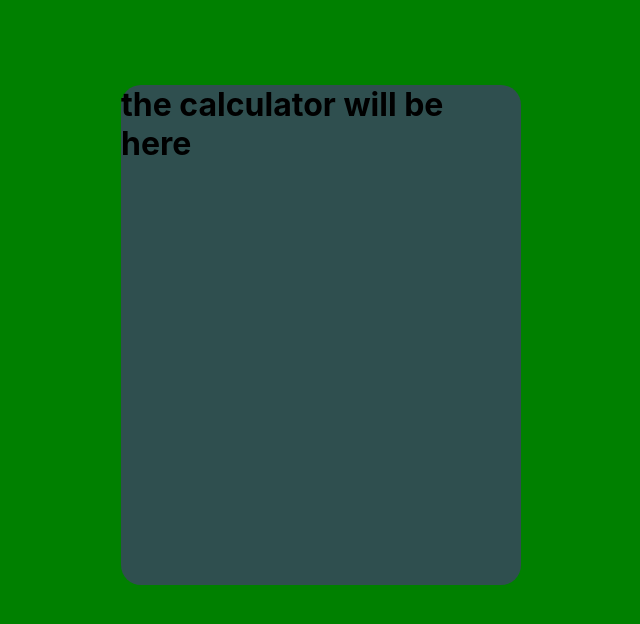
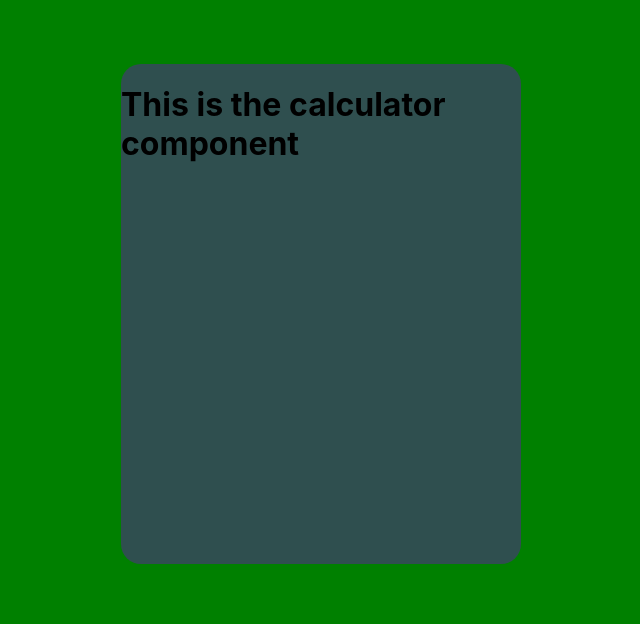
Before and after one commit to cedrikvonheiroth/learning-git, a React (Create React App) app in the folder calculator-react/: page / in a window 1280 px wide. Shown: the top 624 px of the page, without its empty margins (319-959 px from the left). Built offline with nearby package versions, Linux system fonts and the light colour scheme.

Commit message:
calc component

```diff
--- a/calculator-react/src/components/Calculator.js
+++ b/calculator-react/src/components/Calculator.js
@@ -1,12 +1,13 @@
 import React from 'react'
-import { calculator } from "..css/Calculator.module.css"
+import style from '../css/Calculator.module.css'
+
 
 function Calculator() {
     return (
-        <div className={calculator}>
-
+        <div className={style.calculator}>
+            <h1>This is the calculator component</h1>
         </div>
     )
 }
 
-export default Calculator
+export default Calculator;
--- a/calculator-react/src/pages/Home.js
+++ b/calculator-react/src/pages/Home.js
@@ -1,10 +1,11 @@
 import style from "../css/Home.module.css";
+import Calculator from "../components/Calculator";
 
 function Home () {
     return(
         <div className={style.home}>
             <div className={style.wrapper}>
-                <h1>the calculator will be here</h1>
+                <Calculator />
             </div>
         </div>
     )
```
